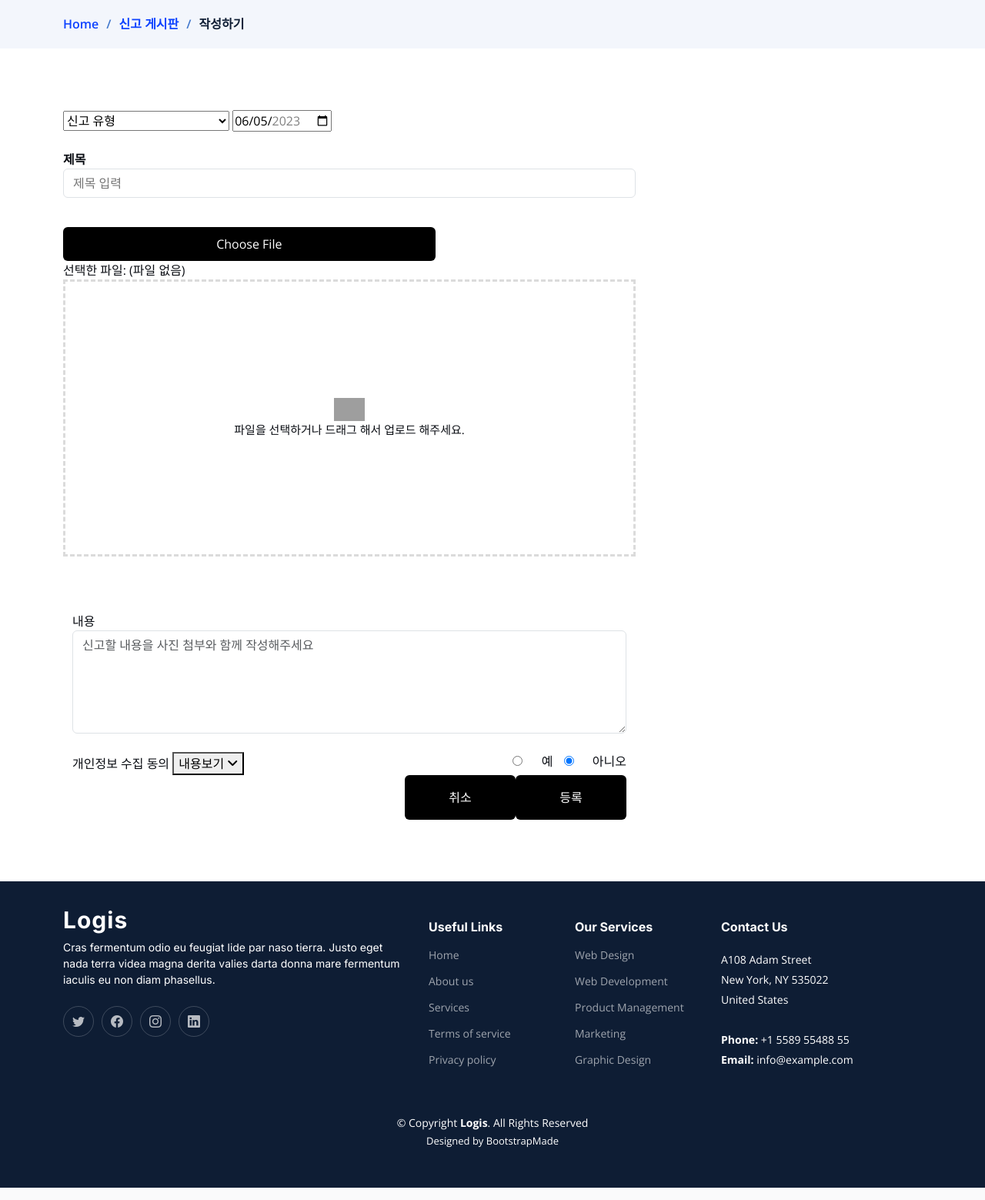
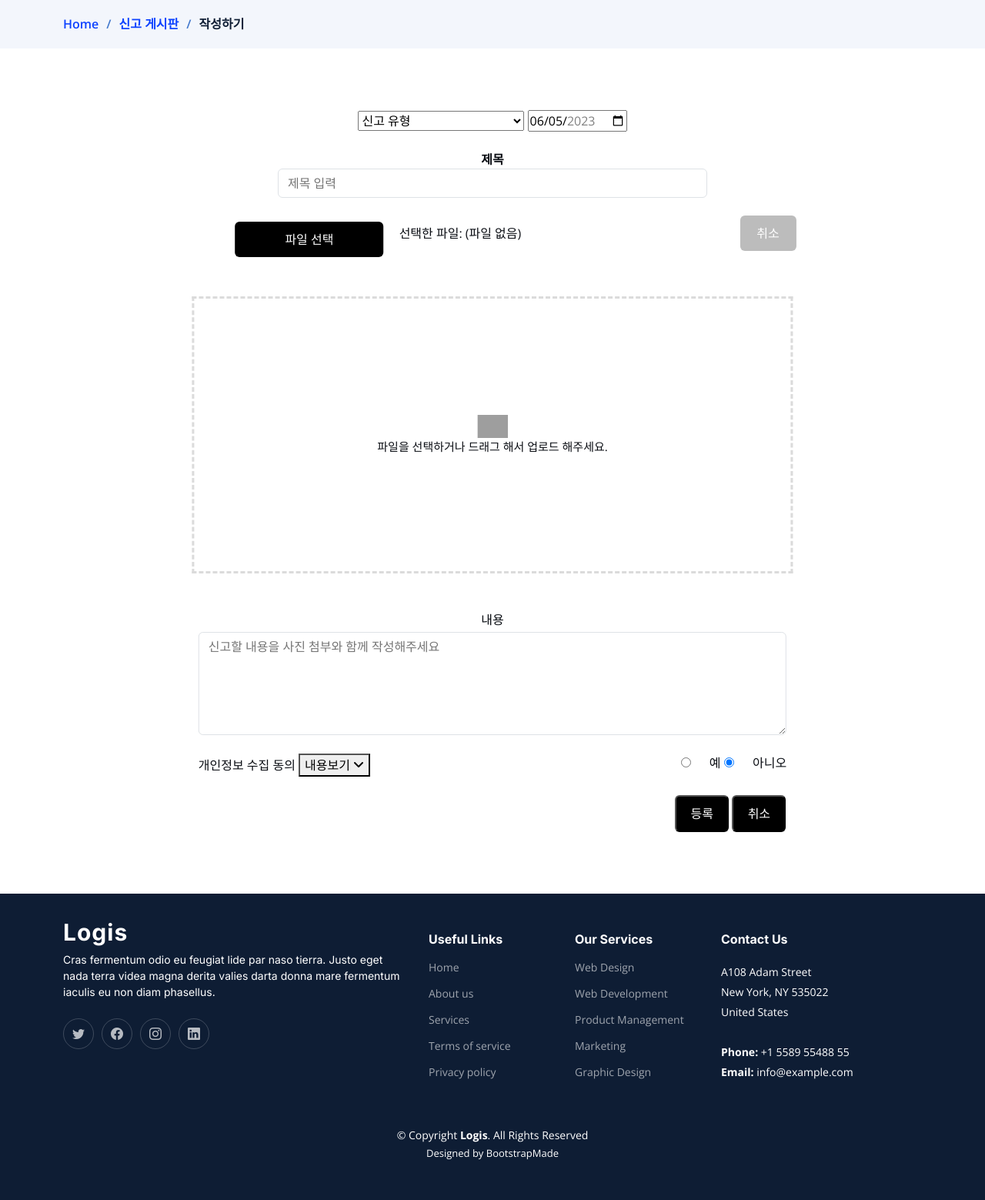
Before and after one commit to alfkalfk1234/BBUMAS_Aivle_3rd, a Django app: page /post/posting in a window 1280 px wide. Shown: the part 336-1895 px from the top of the page at 77% size. Run offline with Django 4.2, Linux system fonts and the light colour scheme; some libraries are stand-ins or nearby versions; grey boxes are pictures that could not be loaded.

Commit message:
service-details 수정

```diff
--- a/post/templates/post/service-details.html
+++ b/post/templates/post/service-details.html
@@ -113,7 +113,7 @@
               <a href="#">Packaging</a>
               <a href="#">Warehousing</a>
             </div>-->
-            <form>
+            <form style=" text-align: center;">
               <select>
                 <option value="none">신고 유형</option>
                 <option>도로 파손</option>
@@ -134,48 +134,51 @@
           </div>
           <br>
 
-          <div class="col-lg-8">
           <div class="title">
-              <dt>제목</dt>
+            <dt style=" text-align: center;">제목</dt>
             <dd><input type="text" placeholder="제목 입력"></dd>
           </div>
-            <!--<input id="file" type="file" multiple onchange="readURL(this);">-->
-            <label class="file-label" for="chooseFile">Choose File</label>
+
+          <div class="choose">
+            <label class="file-label" for="chooseFile">파일 선택</label>
+            <div id="selectFile">선택한 파일: (파일 없음)</div>
             <input class="file" id="chooseFile"
               type="file"
               onchange="dropFile.handleFiles(this.files)"
               accept="image/png, image/jpeg, image/gif">
-                <div id="selectFile">선택한 파일: (파일 없음)</div>
+            <input type="reset" id="fileReset" style="display: none;">
+            <label class="reset-label" for="fileReset">취소</label>
+          </div>
+          <br>
           <div class="upload-box">
             <div id="drop-file" class="drag-file">
               <img src="https://img.icons8.com/pastel-glyph/2x/image-file.png" alt="파일 아이콘" class="image">
               <p class="message">파일을 선택하거나 드래그 해서 업로드 해주세요.</p>
-                  <img src="" alt="미리보기 이미지" class="preview">
+              <img src="" alt="미리보기 이미지" class="preview" id="preview" />
             </div>
           </div>
+          <br />
 
-            <br /><br />
-            <img id="preview" />
           <output id="output"></output>
             <div class="container">
               <form action="write.jsp" method="post">
                 <div class="form-group">
-                <label for="content">내용</label>
-                <textarea class="form-control" rows="5" id="content"
+                  <label class="te" for="content">내용</label>
+                  <textarea class="form-text" rows="5" id="content"
                     name="content" placeholder="신고할 내용을 사진 첨부와 함께 작성해주세요"></textarea>
                 </div>
                 <br>
-                <div class="table_bbs singo tb_sty03">
+                <div class="table_bbs">
                   <!-- <table width="100%" border="1"> -->
                     <tbody>
                       <th>
                         <th scope="row">
-                          <label for="C_A_TITLE">개인정보 수집 동의</label>
+                          <label for="C_A_TITLE" style="margin-left: 15%;">개인정보 수집 동의</label>
                         </th>
                         <td>
-                          <article class="inputWmd dsp_inblck" style='float:right;'>
-                            <div class="radio">
-                              <label for="agreeUseMyInfo1" style="margin-right:10px;">
+                          <article class="dsp_inblck" style='float:right; margin-right: 15%'>
+                            <div class="radio" >
+                              <label for="agreeUseMyInfo1">
                                 <input type="radio" name="agreeUseMyInfo" id="agreeUseMyInfo1" value="Y">
                                 <span class="cr" onkeypress="if(event.keyCode==13) {javascript:$$.KeyCheck('agreeUseMyInfo','Y'); return false;}" style="opacity: 0;"><i class="cr-icon fa fa-circle"></i></span>
                                 <span class="txt">예</span>
@@ -209,11 +212,10 @@
                     </tbody>
                   </table>
                 </div>
-                <div class="btn-sub" style='float:right;' style="margin-right:10px;">
-                  <button type="submit" class="btn btn-default" style="color:white">등록</button>
-                </div>
-                <div class="btn-sub" style='float:right;' style="margin-right:10px;">
-                  <button type="button" class="btn btn-default" style="color:white" href="/post">취소</button>
+                <br>
+                <div class="btn-sub" style='float:right;'>
+                  <button type="submit" class="btn-s" style="color:white">등록</button>
+                  <button type="button" class="btn-btn" style="color:white"><a href="/post" style="color:white">취소</a></button>
                 </div>
               </form>
             </div>
@@ -229,7 +231,6 @@
             <p>
               Sunt rem odit accusantium omnis perspiciatis officia. Laboriosam aut consequuntur recusandae mollitia doloremque est architecto cupiditate ullam. Quia est ut occaecati fuga. Distinctio ex repellendus eveniet velit sint quia sapiente cumque. Et ipsa perferendis ut nihil. Laboriosam vel voluptates tenetur nostrum. Eaque iusto cupiditate et totam et quia dolorum in. Sunt molestiae ipsum at consequatur vero. Architecto ut pariatur autem ad non cumque nesciunt qui maxime. Sunt eum quia impedit dolore alias explicabo ea.
             </p>-->
-          </div>
 
         </div>
 
@@ -305,38 +306,27 @@
     const dropFile = new DropFile("drop-file", "files");
 
 
-    /*function popupImgFileRm(){
-      $('#popupImgFile, #popupImgFile_text').val('');
-    }
-    */
-
     const dropfile = document.getElementById('drop-file');
     const chooseFile = document.getElementById('chooseFile');
     const selectFile = document.getElementById('selectFile');
-
-    dropfile.addEventListener('dragenter', function(event) {
-      event.preventDefault();
-      dropfile.classList.add('highlight');
-    });
-
-    dropfile.addEventListener('dragover', function(event) {
-      event.preventDefault();
-    });
-
-    dropfile.addEventListener('dragleave', function(event) {
-      event.preventDefault();
-      dropfile.classList.remove('highlight');
-    });
+    const fileReset = document.getElementById('fileReset');
+    const preview = document.getElementById('preview');
 
     dropfile.addEventListener('drop', function(event) {
-      event.preventDefault();
-      dropfile.classList.remove('highlight');
-
       handleFileUpload(event.dataTransfer.files[0]);
     });
 
     chooseFile.addEventListener('change', function(event) {
         handleFileUpload(event.target.files[0]);
+      });
+
+    fileReset.addEventListener('click', function() {
+      chooseFile.value = ''; // 파일 선택 초기화
+      dropfile.value='';
+
+      selectFile.textContent = '파일 이름: (선택된 파일 없음)'; // 선택한 파일 초기화
+
+      console.log('이미지 파일 업로드:', file);
       });
 
 
@@ -374,7 +364,15 @@
         }
       }
 
+    fileReset.addEventListener('click', function() {
+      chooseFile.value = '';
+      preview.src = '';
+      preview.style.display = 'none';
+      fileReset.style.display = 'none';
+    });
+
   </script>
+
   <!-- ======= Footer ======= -->
   <footer id="footer" class="footer">
 
--- a/static/assets/css/main.css
+++ b/static/assets/css/main.css
@@ -61,22 +61,38 @@ h6 {
 /*--------------------------------------------------------------
 파일 업로드 ------------------------------------------------*/
 .title input[type='text']{
-  width: 100%;
+  width: 50%;
+  position: relative;
+  left: 50%;
+  transform: translate(-50%);
   padding: 0.375rem 0.75rem;
   font-size: 1rem;
   font-weight: 400;
   border: var(--bs-border-width) solid var(--bs-border-color);
   border-radius: var(--bs-border-radius);
 }
+
+.choose {
+  display: flex;
+  align-items: center;
+  position: relative;
+  left: 50%;
+  transform: translate(-50%);
+  width: 60%;
+  height: auto;
+}
+
 .file-label {
-  margin-top: 30px;
-  background-color: var(--color-black);
-  color: #fff;
-  text-align: center;
-  padding: 10px 0;
-  width: 65%;
+  width: 30%;
+  position: relative;
+  background: var(--color-black);
+  color: #fff;
+  text-align: center;
+  padding: 11px;
   border-radius: 6px;
   cursor: pointer;
+  margin-top: 15px;
+  align-items: center;
 }
 
 .file-label:hover {
@@ -89,15 +105,34 @@ h6 {
   display: none;
 }
 
+#selectFile {
+  margin-left: 20px;
+  width: 400px;
+}
+
+.reset-label {
+  width: 20%;
+  position: relative;
+  left: 10%;
+  transform: translate(-10%);
+  margin-top: 15px;
+  margin-bottom: 15px;
+}
+
 .upload-box {
-  width: 100%;
+  width: 70%;
+  position: relative;
+  left: 50%;
+  transform: translate(-50%);
   box-sizing: border-box;
   margin-right: 30px;
+  margin-top: 20px;
   display: flex;
   flex-direction: column;
   justify-content: center;
   align-items: center;
 }
+
 .upload-box .drag-file {
   position: relative;
   width: 100%;
@@ -107,15 +142,19 @@ h6 {
   justify-content: center;
   align-items: center;
   border: 3px dashed #dbdbdb;
+  text-align: center;
 }
 .upload-box .drag-file.highlight {
   border: 3px dashed rgba(13, 66, 255, 0.8);
+  text-align: center;
 }
 .upload-box .drag-file .image {
   width: 40px;
+  text-align: center;
 }
 .upload-box .drag-file .message {
   margin-bottom: 0;
+  text-align: center;
 }
 .upload-box .drag-file .preview {
   display: none;
@@ -124,7 +163,9 @@ h6 {
   height: 0;
   width: 100%;
   height: 100%;
-}
+  text-align: center;
+}
+
 
 .cancel-label {
   background-color: #a9a8a8;
@@ -143,7 +184,14 @@ h6 {
 }
 
 .btn-sub {
-  width: 20%;
+  width: 145px;
+  position: relative;
+  margin-right: 15%;
+}
+
+
+.btn-s {
+  width: 70px;
   background-color: var(--color-black);
   color: #fff;
   text-align: center;
@@ -152,10 +200,58 @@ h6 {
   cursor: pointer;
 }
 
-.btn-sub:hover {
+.btn-s:hover {
   background: rgba(0, 0, 0, 0.8);
   color: #fff;
   transition: 0.4s;
+}
+
+.btn-btn {
+  width: 70px;
+  background-color: var(--color-black);
+  color: #fff;
+  text-align: center;
+  padding: 10px 0;
+  border-radius: 6px;
+  cursor: pointer;
+}
+
+.btn-btn:hover {
+  background: rgba(0, 0, 0, 0.8);
+  color: #fff;
+  transition: 0.4s;
+}
+
+.form-text {
+  position: relative;
+  left: 50%;
+  transform: translate(-50%);
+  display: block;
+  width: 70%;
+  padding: 0.375rem 0.75rem;
+  font-size: 1rem;
+  font-weight: 400;
+  line-height: 1.5;
+  color: var(--bs-body-color);
+  background-color: var(--bs-body-bg);
+  background-clip: padding-box;
+  border: var(--bs-border-width) solid var(--bs-border-color);
+  -webkit-appearance: none;
+  -moz-appearance: none;
+  appearance: none;
+  border-radius: var(--bs-border-radius);
+}
+
+.te {
+  position: relative;
+  left: 50%;
+  transform: translate(-50%);
+}
+
+.table_bbs {
+  position: relative;
+  left: 50%;
+  transform: translate(-50%);
 }
 
 
```
Lines whose indentation alone changed are shown as unchanged.
